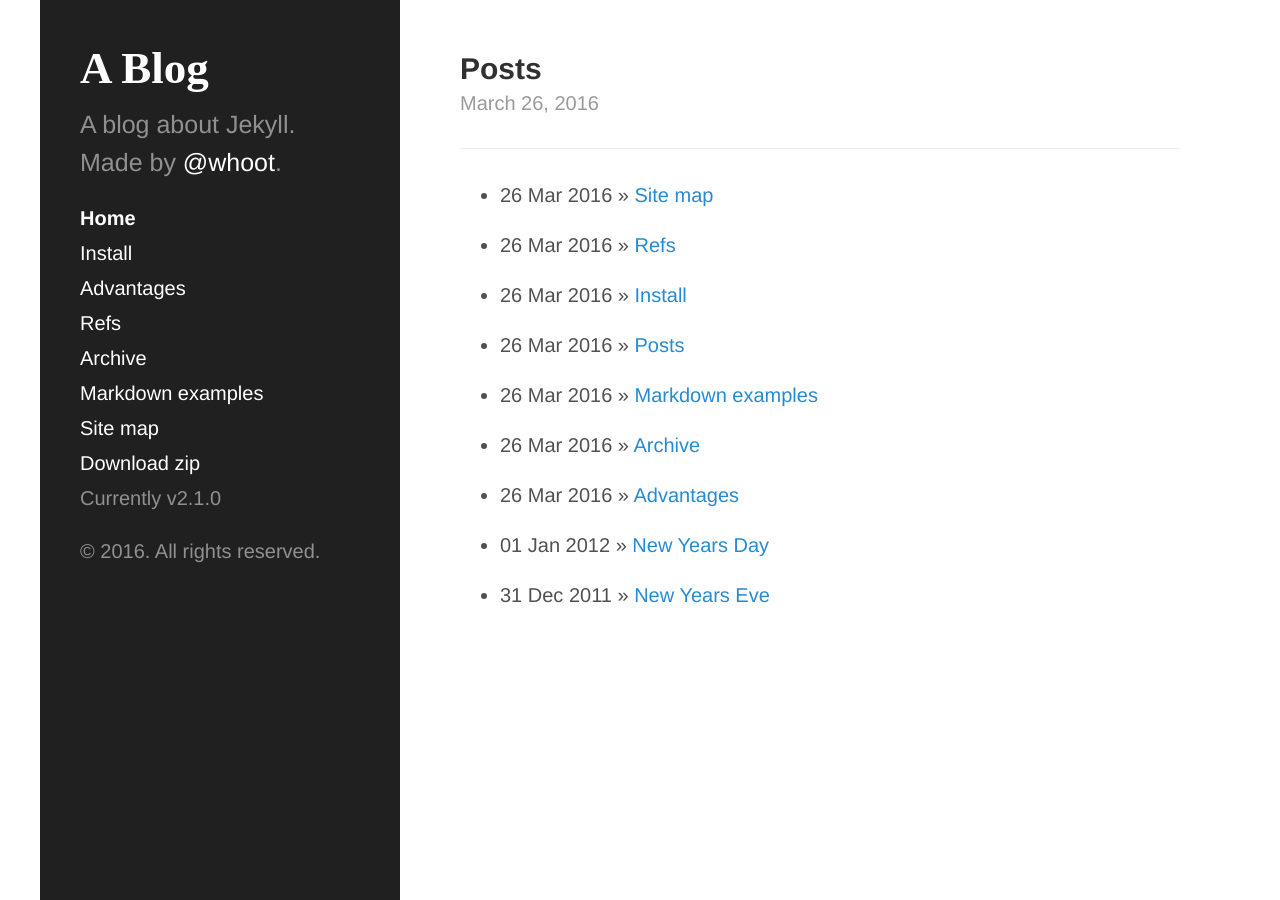
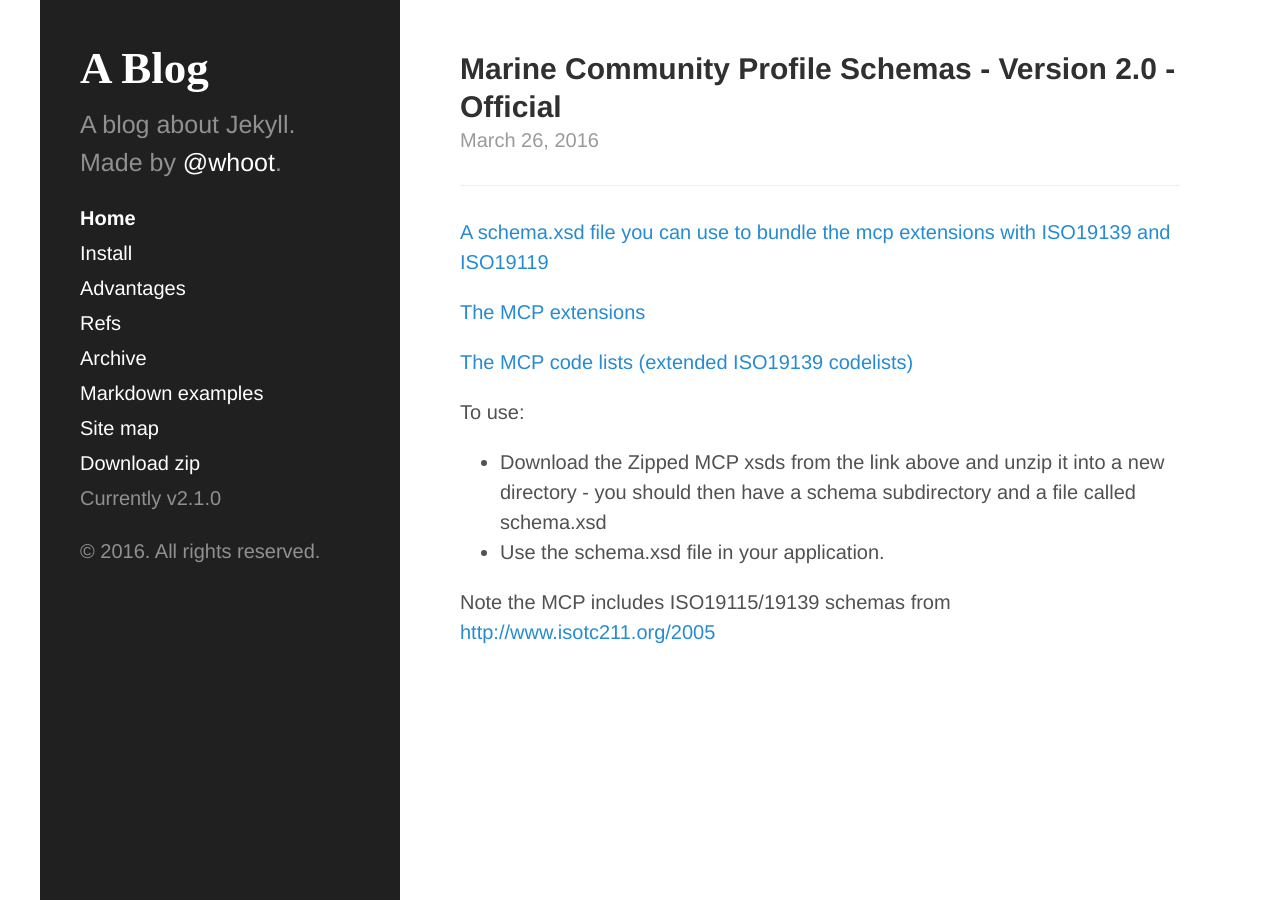
Before and after one commit to julian1/schemas2, a Jekyll site: the page built from _posts/2016-03-26-index.md, in a window 1280 px wide. Built offline with Jekyll 4.4.1, drawn with Linux system fonts in a browser that asks for light colours.

Commit message:
initial mcp-2.0 page

```diff
--- a/_plugins/categories_tags_generator.rb
+++ b/_plugins/categories_tags_generator.rb
@@ -22,29 +22,20 @@ module Jekyll
 #    Dir.glob(Dir.pwd + '/_posts/*.*').each do |f|
 
 
-    mcpDir = Dir.pwd + '/schema-plugins/iso19139.mcp-2.0/'
+    mcp_dir = Dir.pwd + '/schema-plugins/iso19139.mcp-2.0/'
     dest_folder = Dir.pwd + '/public/download/'
 
-    Dir.glob( [ mcpDir + '/schema.xsd', mcpDir + '/schema/extensions/*.*' ]).each do |f|
+    Dir.glob( [ mcp_dir + '/schema.xsd', mcp_dir + '/schema/extensions/*.*' ]).each do |f|
       puts f
       FileUtils.cp(f, dest_folder)
     end
 
-#    Dir.glob( mcpDir  + '/schema/extensions/*.*').each do |f|
-#      puts f
-#      FileUtils.cp(f, dest_folder)
-#    end
-
-
 # So we want to copy them into posts.
 # But probably not with current dir structure
 # and create a zip
-
-
 #      site.posts.each  do |i|
 #          puts "*** WHOOT Creating tag page for: " + i[0]
 #       end
-
 #       if regenerate_flag
 #           FileUtils.touch Dir.pwd+'/_config.yml'
 #       end
--- a/_posts/2016-03-26-index.md
+++ b/_posts/2016-03-26-index.md
@@ -1,9 +1,30 @@
 ---
-title: Posts
+title: Marine Community Profile Schemas - Version 2.0 - Official
 layout: about
 permalink: index.html
 ---
 
-{% for post in site.posts %}
-  * {{ post.date | date_to_string }} &raquo; [ {{ post.title }} ]({{ post.url }})
-{% endfor %}
+<!--
+  - can use yaml to encode the entries in public
+  - or even just extract with pattern matching on static content
+  - Could symbolically link into the public dir? - linking exposes the entire subdirectory...
+
+  - perhaps browse geonetwork plugins...
+  - note that it's regenerating constantly...
+-->
+
+<!-- think we want hard-coded links in order to control ordering -->
+
+[A schema.xsd file you can use to bundle the mcp extensions with ISO19139 and ISO19119](/public/download/mcpExtensions.xsd)
+
+[The MCP extensions](/public/download/mcpExtensions.xsd)
+
+[The MCP code lists (extended ISO19139 codelists)](/public/download/mcpDwcTerms.xsd)
+
+To use:
+
+  - Download the Zipped MCP xsds from the link above and unzip it into a new directory - you should then have a schema subdirectory and a file called schema.xsd
+  - Use the schema.xsd file in your application.
+
+
+Note the MCP includes ISO19115/19139 schemas from <http://www.isotc211.org/2005>
```
Also changed, not shown: 1 other file.
